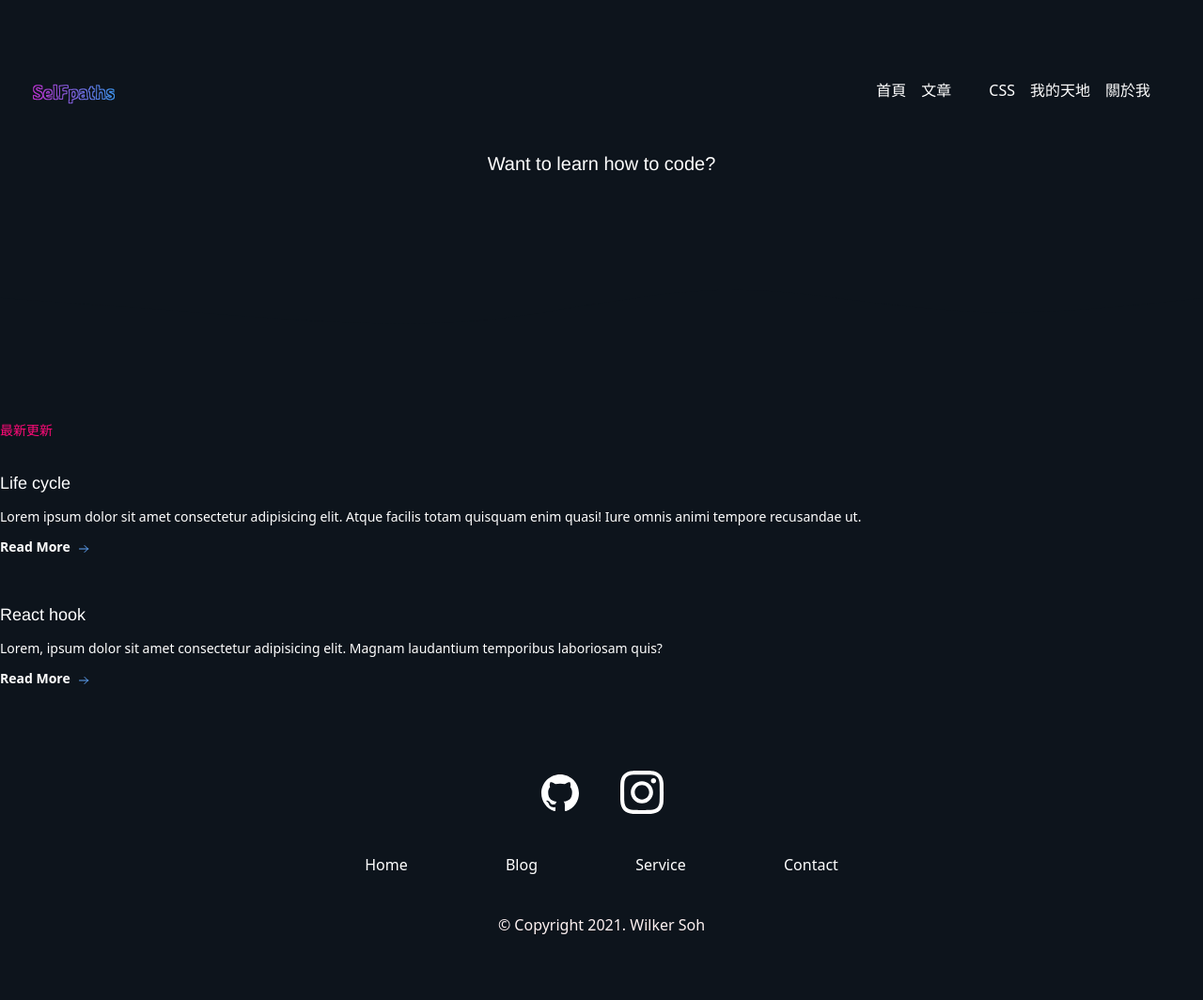
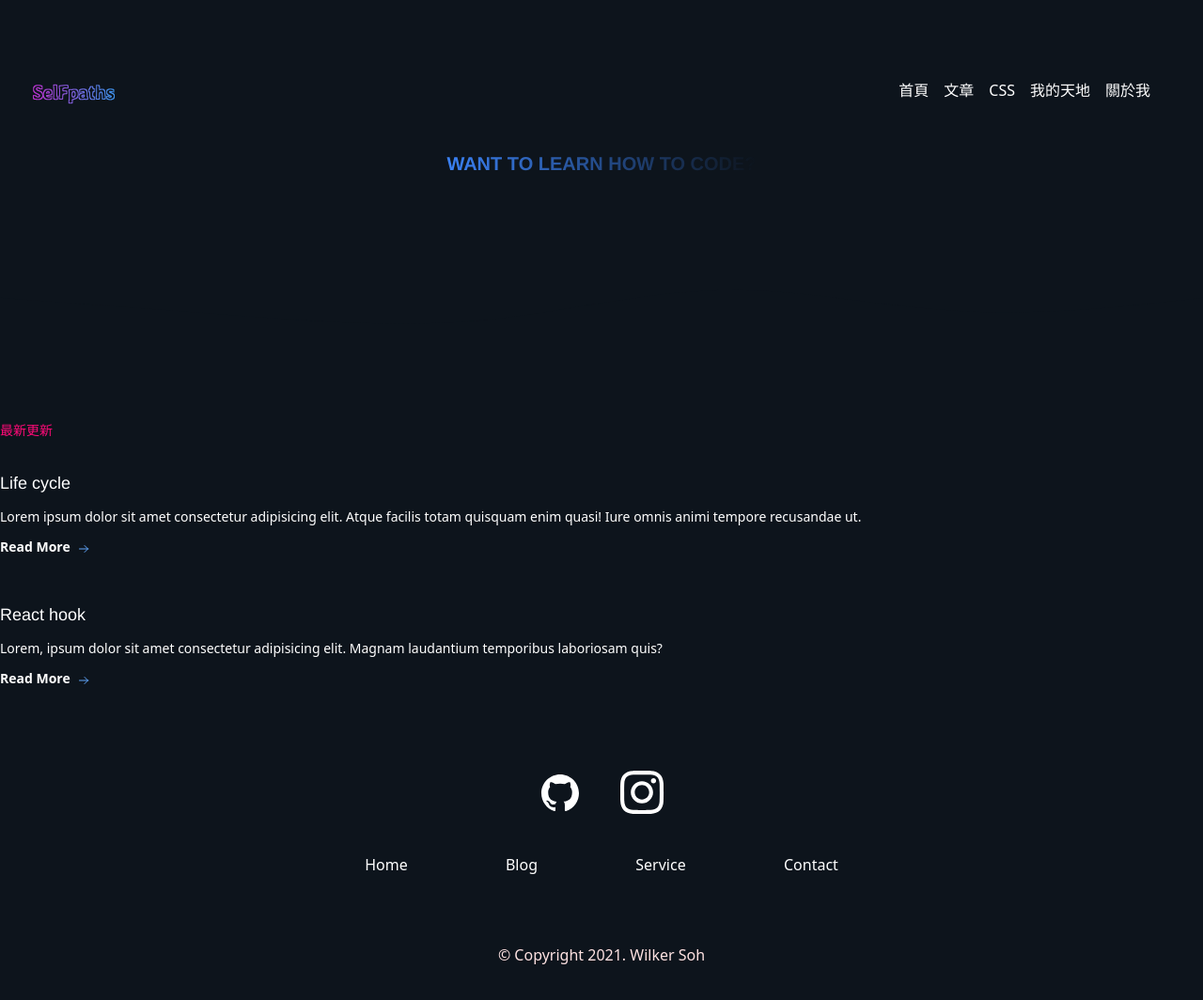
Before and after one commit to wilkersoh/selfpath, a Next.js app: page / in a window 1280 px wide. Shown: the top 1064 px of the page at 94% size. Before the commit the page ends 1036 px from the top, so only its background shows below. Built offline with nearby package versions, Linux system fonts and the light colour scheme.

Commit message:
update: mobile nav

```diff
--- /dev/null
+++ b/components/elements/SkeletonBlog.tsx
@@ -0,0 +1,20 @@
+import React from 'react'
+
+const SkeletonBlog = () => {
+  return (
+    <div className='border border-light-blue-300 shadow rounded-md p-4 max-w-sm w-full mx-auto'>
+      <div className='animate-pulse flex space-x-4'>
+        <div className='rounded-full bg-light-blue-400 h-12 w-12'></div>
+        <div className='flex-1 space-y-4 py-1'>
+          <div className='h-4 bg-light-blue-400 rounded w-3/4'></div>
+          <div className='space-y-2'>
+            <div className='h-4 bg-light-blue-400 rounded'></div>
+            <div className='h-4 bg-light-blue-400 rounded w-5/6'></div>
+          </div>
+        </div>
+      </div>
+    </div>
+  );
+}
+
+export default SkeletonBlog;
--- a/components/modules/Footer/icons/Github.tsx
+++ b/components/modules/Footer/icons/Github.tsx
@@ -11,7 +11,7 @@ const Github: React.FC<FooterIconsProps> = ({
     aria-hidden='true'>
     <path
       d='M12 2C6.477 2 2 6.484 2 12.017c0 4.425 2.865 8.18 6.839 9.504.5.092.682-.217.682-.483 0-.237-.008-.868-.013-1.703-2.782.605-3.369-1.343-3.369-1.343-.454-1.158-1.11-1.466-1.11-1.466-.908-.62.069-.608.069-.608 1.003.07 1.531 1.032 1.531 1.032.892 1.53 2.341 1.088 2.91.832.092-.647.35-1.088.636-1.338-2.22-.253-4.555-1.113-4.555-4.951 0-1.093.39-1.988 1.029-2.688-.103-.253-.446-1.272.098-2.65 0 0 .84-.27 2.75 1.026A9.564 9.564 0 0112 6.844c.85.004 1.705.115 2.504.337 1.909-1.296 2.747-1.027 2.747-1.027.546 1.379.202 2.398.1 2.651.64.7 1.028 1.595 1.028 2.688 0 3.848-2.339 4.695-4.566 4.943.359.309.678.92.678 1.855 0 1.338-.012 2.419-.012 2.747 0 .268.18.58.688.482A10.019 10.019 0 0022 12.017C22 6.484 17.522 2 12 2z'
-      clip-rule='evenodd'></path>
+      clipRule='evenodd'></path>
   </svg>
 );
 
--- a/components/modules/Footer/index.tsx
+++ b/components/modules/Footer/index.tsx
@@ -14,7 +14,7 @@ const index = () => {
   const year = new Date().getFullYear();
 
   return (
-    <footer className='flex flex-col h-64 main-footer-bg text-center'>
+    <footer className='flex flex-col min-h-72 main-footer-bg text-center'>
       <div className='flex justify-center py-8 md:py-10 space-x-10'>
         <a
           href='https://github.com/wilkersoh'
@@ -32,7 +32,7 @@ const index = () => {
       <div className='flex'>
         <FooterLinks links={LINKS} />
       </div>
-      <div className='mt-auto pb-10 text-red-50'>
+      <div className='mt-auto pb-10 text-red-100'>
         &copy; Copyright {year}. Wilker Soh
       </div>
     </footer>
@@ -43,8 +43,8 @@ const FooterLinks = ({ links }) => {
   return (
     <ul className='flex justify-around px-4 md:w-1/2 mx-auto'>
       {Object.entries(links).map(([k, v], i) => (
-        <li>
-          <Link key={i} href={v}>
+        <li key={i}>
+          <Link href={v}>
             <a className='capitalize'>{k}</a>
           </Link>
         </li>
--- a/components/modules/Header/HeaderLinks.tsx
+++ b/components/modules/Header/HeaderLinks.tsx
@@ -3,23 +3,21 @@ import Link from "next/link";
 import { LinkPathsType } from "@/components/modules/Header/interfaces";
 
 export const LinkPaths: LinkPathsType[] = [
-  { route: "/", name: "首頁", isSubtitle: false },
-  { route: "/blog", name: "文章", isSubtitle: false },
-  { route: "/blog/css", name: "CSS", isSubtitle: true },
-  { route: "/stories", name: "我的天地", isSubtitle: false },
-  { route: "/about", name: "關於我", isSubtitle: false },
+  { route: "/", name: "首頁", isSubtitle: false, showMobile: false },
+  { route: "/blog", name: "文章", isSubtitle: false, showMobile: true },
+  { route: "/blog/css", name: "CSS", isSubtitle: true, showMobile: true },
+  { route: "/stories", name: "我的天地", isSubtitle: false, showMobile: true },
+  { route: "/about", name: "關於我", isSubtitle: false, showMobile: true },
 ];
 
 const HeaderLinks: React.FC = () => {
   return (
     <nav className='hidden md:block ml-auto mr-10'>
       <ul className='flex space-x-4'>
-        {LinkPaths.map(({ route, name, isSubtitle }) => (
+        {LinkPaths.map(({ route, name }) => (
           <li key={route}>
             <Link href={route}>
-              <a
-                className={`${isSubtitle ? "pl-6": null}`}
-              >{name}</a>
+              <a>{name}</a>
             </Link>
           </li>
         ))}
--- a/components/modules/Header/MobileNav.tsx
+++ b/components/modules/Header/MobileNav.tsx
@@ -48,15 +48,15 @@ const MobileNav = ({ onClick, isOpen }: MobileNavProps) => {
         className={`fixed z-10 overflow-hidden inset-0 transition-backdropFilter duration-500 ease-in backdrop-filter ${isOpen ? "backdrop-blur-md  pointer-events-auto" : "pointer-events-none"}`}>
         <nav className={`absolute top-28 w-full transition-all duration-500 ${isOpen ? "left-0" : "-left-full" }`}>
           <ul className='w-full flex flex-col gap-y-7'>
-            {LinkPaths.map(({ route, name }) => (
+            {LinkPaths.map(({ route, name, isSubtitle, showMobile }) => (
               <CSSTransition
                 key={route}
                 in={isOpen}
                 timeout={1000}
                 classNames={"navLink"}>
-                <li key={route} className='w-4/5 pl-10 block'>
+                <li key={route} className={`w-4/5 pl-10 ${showMobile ? "block" : "hidden"}`}>
                   <Link href={route}>
-                    <a className='text-4xl block h-full py-4 '>{name}</a>
+                    <a className={`text-4xl block h-full py-4 ${isSubtitle && "pl-6"}`}>{name}</a>
                   </Link>
                 </li>
               </CSSTransition>
--- a/components/modules/Header/index.tsx
+++ b/components/modules/Header/index.tsx
@@ -34,7 +34,9 @@ const HeaderContent = () => (
         <HeaderLinks />
       </header>
       <div className='flex py-8 mt-6 justify-center items-center'>
-        <h2 className='h1-title text-center'>Want to learn how to code?</h2>
+        <h2 className='h1-title text-center bg-gradient-to-r text-transparent to-cyan-300 from-blue-500 bg-clip-text font-bold uppercase'>
+          Want to learn how to code?
+        </h2>
       </div>
     </Container>
   </div>
--- a/tailwind.config.js
+++ b/tailwind.config.js
@@ -19,8 +19,11 @@ module.exports = {
         "-10": "-10",
       },
       transitionProperty: {
-        backdropFilter: "backdrop-filter"
+        backdropFilter: "backdrop-filter",
       },
+      minHeight: theme => ({
+        ...theme('spacing')
+      })
     },
   },
   variants: {
```
Also changed, not shown: articles/react/lifecycle.mdx (+1 -1 lines).
